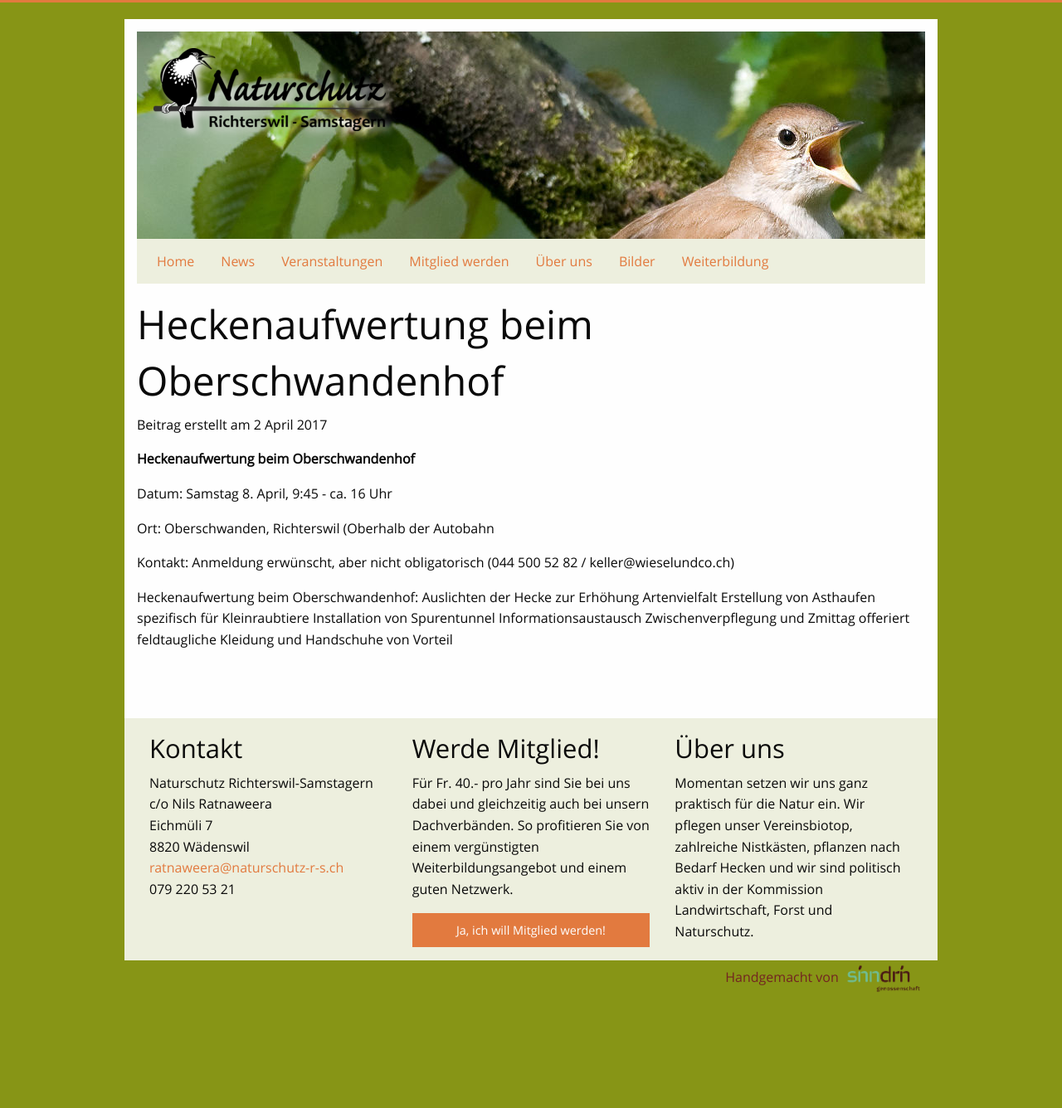
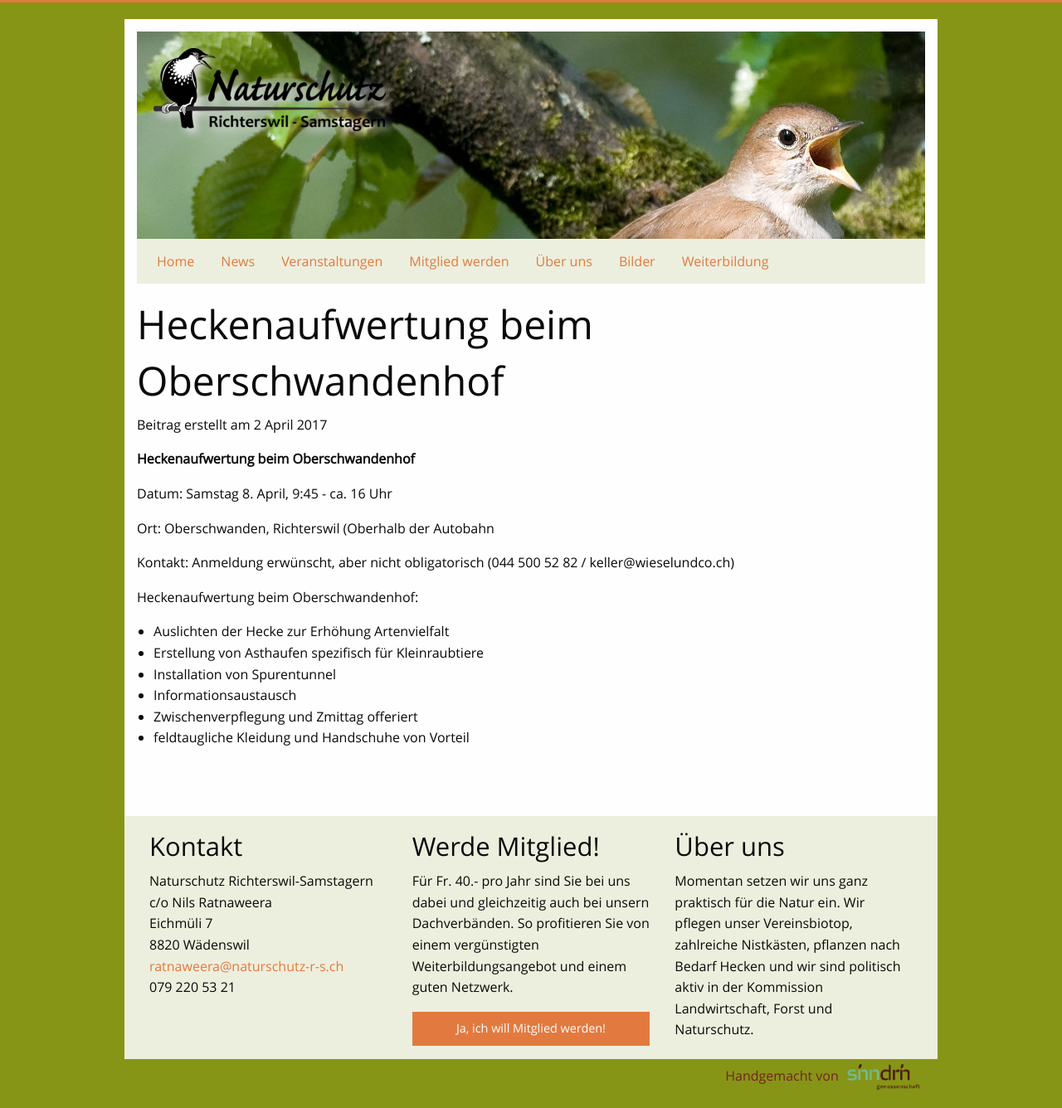
Before and after one commit to Naturschutz-Richterswil-Samstagern/Naturschutz-Richterswil-Samstagern.github.io, a Jekyll site: the page built from _posts/news/2017-04-02-heckenaufwertung.md, in a window 1280 px wide. Shown: the whole page at 83% size. Built offline with Jekyll 4.4.1, drawn with Linux system fonts in a browser that asks for light colours; before the commit the page ends 1218 px from its top, so only the background shows below that.

```diff
--- a/_posts/news/2017-04-02-heckenaufwertung.md
+++ b/_posts/news/2017-04-02-heckenaufwertung.md
@@ -18,9 +18,9 @@ Kontakt: Anmeldung erwünscht, aber nicht obligatorisch
 (044 500 52 82 / keller@wieselundco.ch)
 
 Heckenaufwertung beim Oberschwandenhof:
- Auslichten der Hecke zur Erhöhung Artenvielfalt
- Erstellung von Asthaufen spezifisch für Kleinraubtiere
- Installation von Spurentunnel
- Informationsaustausch
- Zwischenverpflegung und Zmittag offeriert
- feldtaugliche Kleidung und Handschuhe von Vorteil
+* Auslichten der Hecke zur Erhöhung Artenvielfalt
+* Erstellung von Asthaufen spezifisch für Kleinraubtiere
+* Installation von Spurentunnel
+* Informationsaustausch
+* Zwischenverpflegung und Zmittag offeriert
+* feldtaugliche Kleidung und Handschuhe von Vorteil
```
